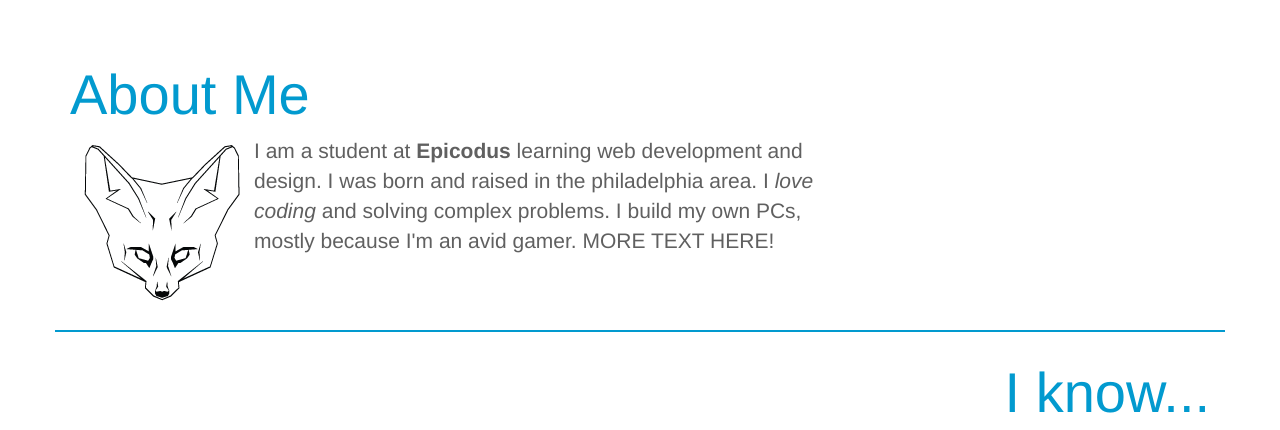
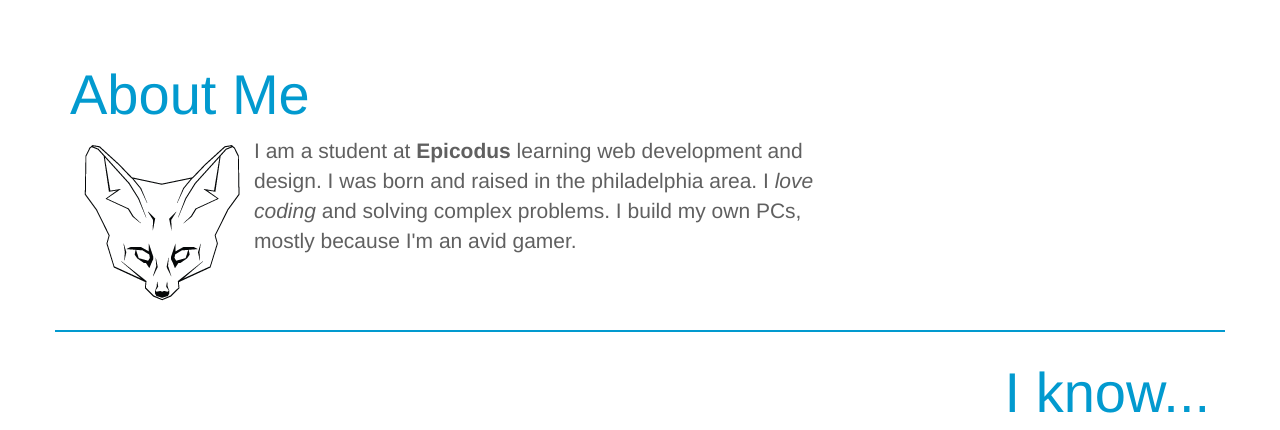
Before and after one commit to IanBaum/Portfolio, a plain HTML site: page index.html in a window 1280 px wide. Shown: the part 336-766 px from the top of the page. Drawn offline with nearby package versions, Linux system fonts and the light colour scheme.

Commit message:
clean up code

```diff
--- a/css/styles.css
+++ b/css/styles.css
@@ -1,21 +1,10 @@
-html {
-background: url(img/mountain.jpg) no-repeat center center fixed;
--webkit-background-size: cover;
--moz-background-size: cover;
--o-background-size: cover;
-background-size: cover;
-}
-
-
 body{
   color: #606060;
 }
-
 h1, h2{
   font-size:4em;
   color: #029ACF;
 }
-
 ol, ul{
   list-style: none;
   font-size: 1em;
@@ -26,17 +15,14 @@ ol, ul{
 .main-text{
   font-size:1.5em;
 }
-
 .main{
   border-bottom: 2px solid #029ACF;
   margin-bottom: 10px;
   padding-bottom: 10px;
 }
-
 .right{
   text-align:right;
 }
-
 .carousel-caption{
   font-size: 10em;
   color:rgba(255,255,255,0.7);
@@ -47,7 +33,6 @@ ol, ul{
 .carousel-subtext{
   font-size:0.4em;
 }
-
 #nav-logo{
   height:auto;
   width:50px;
@@ -60,15 +45,9 @@ ol, ul{
 #about-pic{
   float:left;
 }
-
-#profile{
-
-}
-
 #experience h2{
   text-align:right;
 }
-
 #experience img{
   height:auto;
   width:100%;
--- a/index.html
+++ b/index.html
@@ -6,6 +6,7 @@
     <title>Ian Baum</title>
   </head>
   <body>
+
     <!-- Navbar -->
     <div class="navbar navbar-inverse navbar-fixed-top">
       <div class="container-fluid">
@@ -15,6 +16,7 @@
           <span class="icon-bar"></span>
           <span class="icon-bar"></span>
         </button>
+
         <!-- Logo -->
         <div class="navbar-header">
           <a class="navbar-brand" href="#">
@@ -22,6 +24,7 @@
           </a>
           <a class="navbar-brand text-muted" href="#">Ian Baum</a>
         </div>
+
         <!-- Collapsing links -->
         <div class="collapse navbar-collapse" id="nav-collapse">
           <ul class="nav navbar-nav navbar-right">
@@ -35,6 +38,7 @@
     </div>
 
     <!-- Main Content -->
+
         <!-- Header -->
     <div id="mycarousel" class="carousel slide" data-ride="carousel">
       <div class="carousel-inner">
@@ -49,17 +53,17 @@
     <a name="about"></a>
     <div class="main-container">
       <div class="container">
+
         <!-- Profile -->
         <div class="row">
           <div id="profile" class="col-sm-12 main">
             <h2>About Me</h2>
             <div class="row">
               <div class="col-sm-8">
-            <img id="about-pic" src="img/logo.png" alt="An illustration of a fennec fox made by the website creator.">
-            <p class="main-text">I am a student at <strong>Epicodus</strong> learning web development
-              and design. I was born and raised in the philadelphia area. I <em>love coding</em>
-              and solving complex problems. I build my own PCs, mostly because I'm an avid gamer.
-              MORE TEXT HERE!
+                <img id="about-pic" src="img/logo.png" alt="An illustration of a fennec fox made by the website creator.">
+                <p class="main-text">I am a student at <strong>Epicodus</strong> learning web development
+                  and design. I was born and raised in the philadelphia area. I <em>love coding</em>
+                  and solving complex problems. I build my own PCs, mostly because I'm an avid gamer.
               </div>
             </div>
           </div>
@@ -70,7 +74,6 @@
         <div class="row">
           <div id="experience" class="col-sm-12 main">
             <h2>I know...</h2>
-
             <div class="row">
               <div class="col-xs-2">
                 <img src="img/HTML5.png" alt="html logo">
@@ -97,8 +100,11 @@
             </div>
           </div>
         </div>
+
         <!-- Projects -->
+        <div>
         <a name="port"></a>
+        </div>
         <div class="row">
           <div class="col-sm-12 main">
             <div class="row">
@@ -154,9 +160,8 @@
             </div>
           </div>
         </div>
-      </div> <!-- main container end -->
+      </div>
     </div>
-
 
     <!-- Contact Modal -->
     <div class="modal fade" id="myModal" tabindex="-1" role="dialog" aria-labelledby="myModalLabel">
@@ -184,6 +189,5 @@
     <!-- Scripts -->
     <script src="https://code.jquery.com/jquery-3.1.0.min.js" integrity="sha256-cCueBR6CsyA4/9szpPfrX3s49M9vUU5BgtiJj06wt/s=" crossorigin="anonymous"></script>
     <script src="js/bootstrap.js"></script>
-
   </body>
 </html>
```
